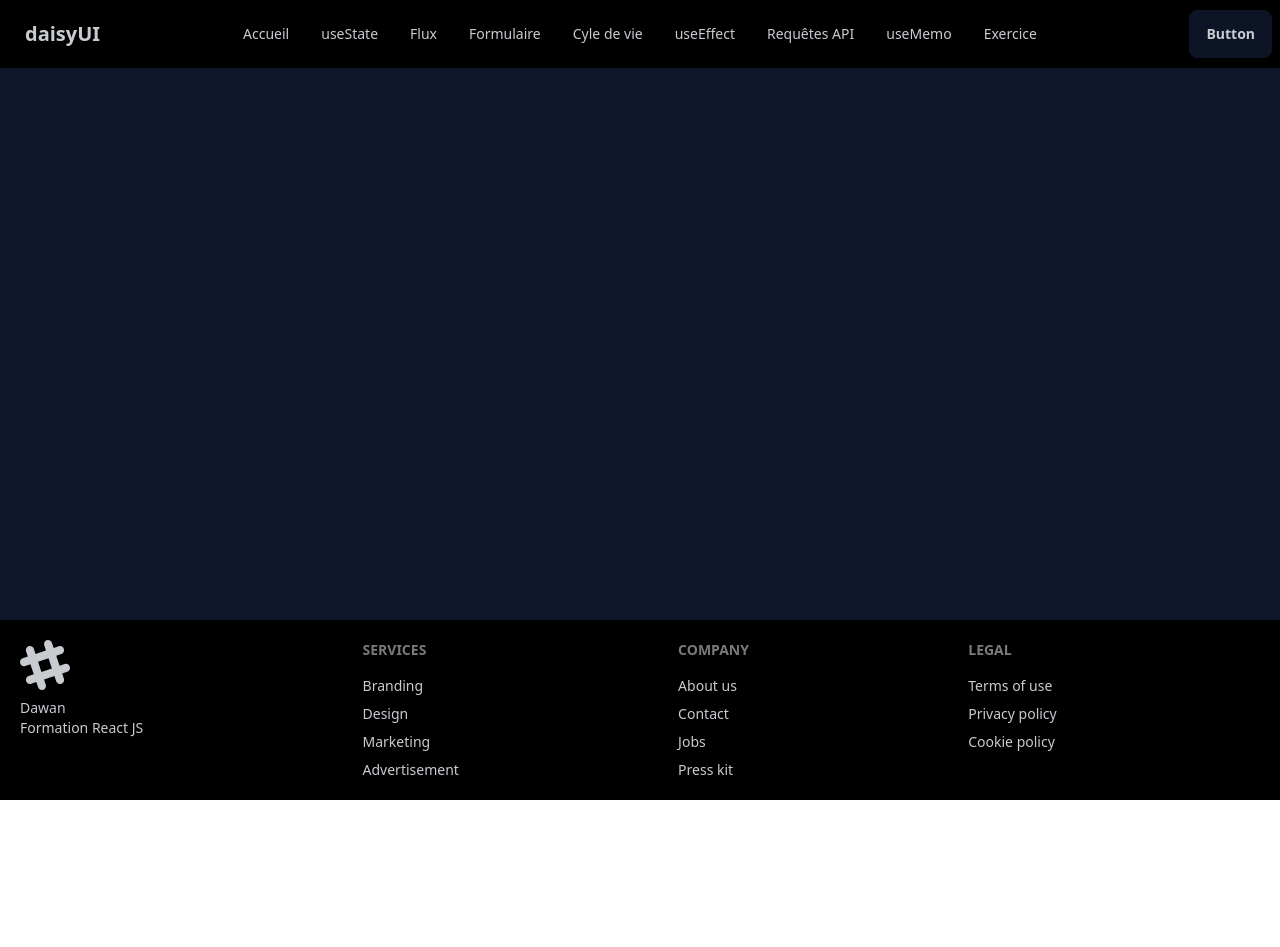
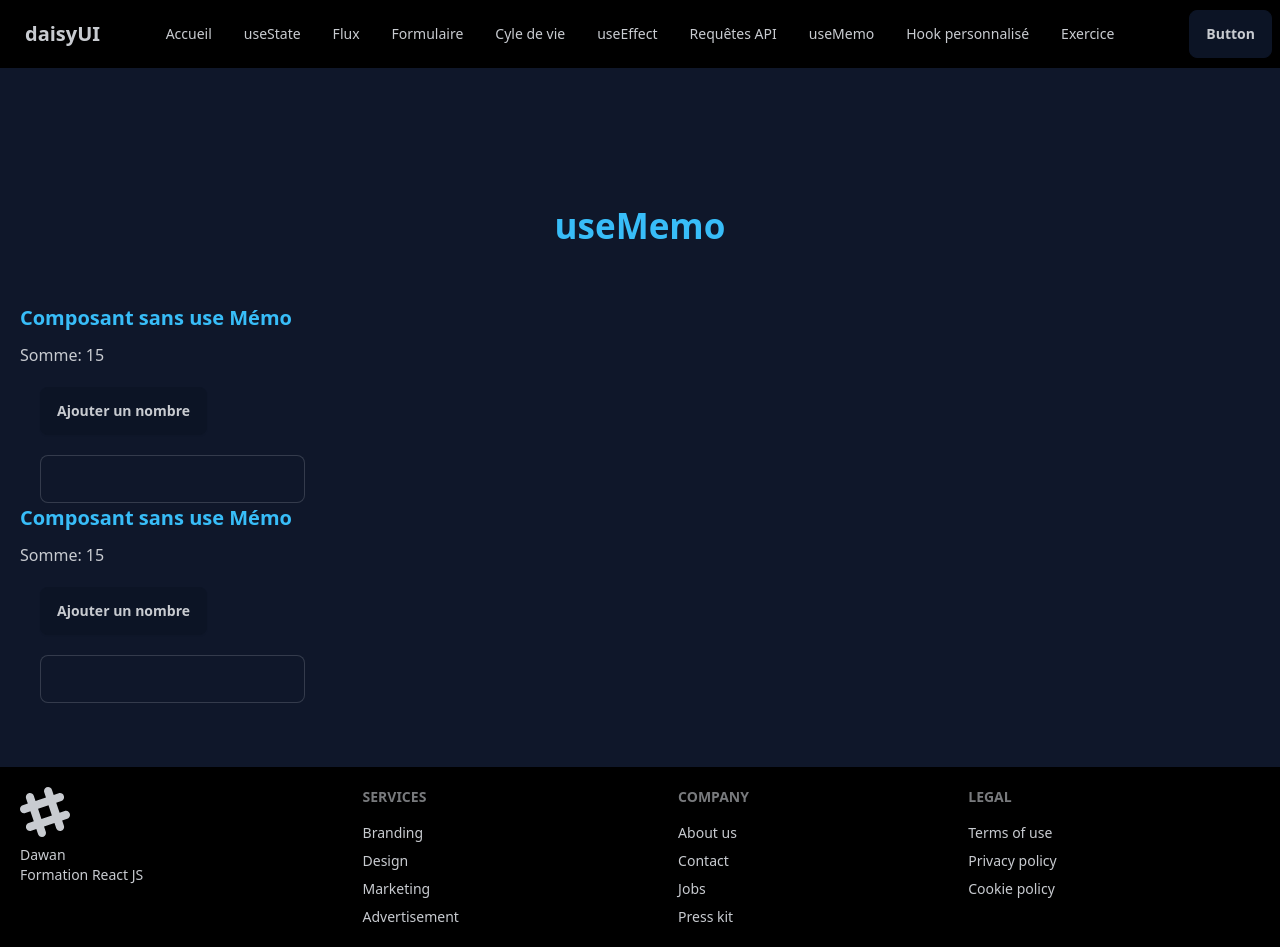
Before and after one commit to Kevin97231/React_202404, a React (Vite) app: page /use-memo in a window 1280 px wide. Before the commit the page ends 800 px from the top, so only its background shows below. Built offline with nearby package versions, Linux system fonts and the light colour scheme; the HTML template or start-up script is replaced by a standard one.

Commit message:
commit pause 15h30

```diff
--- a/src/App.css
+++ b/src/App.css
@@ -50,3 +50,18 @@ html, body {
   flex: 1;
   margin: 100px 5% 0;
 }
+
+h1 {
+  font-size: 35px;
+  font-weight: bold;
+  color: #38bdf8;
+  text-align: center;
+  margin-bottom: 50px;
+}
+
+h2 {
+  font-size: 20px;
+  font-weight: bold;
+  color: #38bdf8;
+  margin-bottom: 10px;
+}
--- a/src/App.jsx
+++ b/src/App.jsx
@@ -13,6 +13,7 @@ import { LifeCycle } from "./components/view/LifeCycle";
 import { HookUseEffect } from "./components/view/HookUseEffect";
 import { RequestHttp } from "./components/view/RequestHttp";
 import { HookUseMemo } from "./components/view/HookUseMemo";
+import { CustomHook } from "./components/view/CustomHook";
 
 function App() {
   return(
@@ -31,6 +32,7 @@ function App() {
               <Route path="use-effect" element={<HookUseEffect/>}/>
               <Route path="request-api" element={<RequestHttp/>}/>
               <Route path="use-memo" element={<HookUseMemo/>}/>
+              <Route path="custom-hook" element={<CustomHook/>}/>
             </Routes>
           </BrowserRouter>
         </div>
--- a/src/components/Navbar.jsx
+++ b/src/components/Navbar.jsx
@@ -49,6 +49,9 @@ function Navbar() {
                 <a href="/use-memo">useMemo</a>
               </li>
               <li>
+                <a href="/custom-hook">Hook personnalisé</a>
+              </li>
+              <li>
                 <a href="/exercice">Exercice</a>
               </li>
             </ul>
@@ -81,6 +84,9 @@ function Navbar() {
               <li>
                 <a href="/use-memo">useMemo</a>
               </li>
+              <li>
+                <a href="/custom-hook">Hook personnalisé</a>
+              </li>
             <li>
               <a href="/exercice">Exercice</a>
             </li>
--- /dev/null
+++ b/src/components/WithUseMemo.jsx
@@ -0,0 +1,33 @@
+import { useMemo, useState } from "react";
+
+export const WithUseMemo = () => {
+
+    const [numbers, setNumbers] = useState([1,2,3,4,5]);
+    const [inputValue, setInputValue] = useState('');
+
+    const addNumber = () => {
+        setNumbers([...numbers, Math.random() * 10])
+    }
+
+    const sum = useMemo( () => {
+        console.log("Calcul de la somme avec useMemo")
+        return numbers.reduce((total, element) => total + element)
+    }, [numbers])
+
+    return (
+        <>
+        <h2>Composant sans use Mémo</h2>
+        <p>Somme: {sum}</p>
+        <button className="btn m-5" onClick={addNumber}>Ajouter un nombre</button>
+        <div>
+          <input
+              className="mx-5 input input-bordered"
+              type="text"
+              value={inputValue}
+              onChange={(e) => setInputValue(e.target.value)}
+          />
+          {inputValue}
+        </div>
+      </>
+  );
+}
--- /dev/null
+++ b/src/components/WithoutUseMemo.jsx
@@ -0,0 +1,32 @@
+import { useState } from "react";
+
+export const WithoutUseMemo = () => {
+
+    const [numbers, setNumbers] = useState([1,2,3,4,5]);
+    const [inputValue, setInputValue] = useState('');
+
+    const sum = numbers.reduce((total, element) => total + element)
+
+    console.log("chargement du composant qui n'utilise pas useMemo")
+
+    const addNumber = () => {
+        setNumbers([...numbers, Math.random() * 10])
+    }
+
+    return (
+    <>
+      <h2>Composant sans use Mémo</h2>
+      <p>Somme: {sum}</p>
+      <button className="btn m-5" onClick={addNumber}>Ajouter un nombre</button>
+      <div>
+        <input
+            className="mx-5 input input-bordered"
+            type="text"
+            value={inputValue}
+            onChange={(e) => setInputValue(e.target.value)}
+        />
+        {inputValue}
+      </div>
+    </>
+  );
+}
--- /dev/null
+++ b/src/components/view/CustomHook.jsx
@@ -0,0 +1,49 @@
+/* eslint-disable no-unused-vars */
+/* eslint-disable react/no-unescaped-entities */
+import { useIncrement } from "../../hook/useIncrement";
+import { useToggle } from "../../hook/useToggle";
+
+export const CustomHook = () => {
+
+  const [checked, toggleChecked] = useToggle()
+
+  const { count, increment, decrement} = useIncrement({
+    initialValue: 5,
+    min: 0
+  })
+
+  return (
+    <>
+      <h1>Les hooks personnalisés</h1>
+
+      <p className="pb-2">
+        <strong>
+            <a href="https://usehooks.com/"></a>
+        </strong>
+      </p>
+      <h2>Cas de figure n°1</h2>
+      <p>
+        Dans une appli react on peut souvent avoir besoin de faire varier une valeur
+        entre vrai et faux (par exemple: afficher/masquer en fonction de la valeur d'une case à cocher)
+        Pour cela, on peut mettre en place un hook personnalisé
+      </p>
+
+      <div className="p-5">
+        <input type="checkbox"
+            checked={checked}
+            onChange={toggleChecked}
+        />
+        <p>{ checked && 'je suis coché'}</p>
+      </div>
+
+      <h2>Cas de figure n°1</h2>
+        <p>
+            Je veux utiliser un hook personnalisé pour incrémenter / décrémenter
+            une valeur
+        </p>
+        {count}
+        <button className="btn" onClick={increment}>Incrémenter</button>
+        <button className="btn" onClick={decrement}>Décrémenter</button>
+    </>
+  );
+}
--- a/src/components/view/HookUseMemo.jsx
+++ b/src/components/view/HookUseMemo.jsx
@@ -1,7 +1,12 @@
+import { WithUseMemo } from "../WithUseMemo";
+import { WithoutUseMemo } from "../WithoutUseMemo";
+
 export const HookUseMemo = () => {
   return (
     <>
-      {/* Contenu de votre composant */}
+      <h1>useMemo</h1>
+        <WithoutUseMemo/>
+        <WithUseMemo/>
     </>
   );
 }
--- /dev/null
+++ b/src/hook/useIncrement.jsx
@@ -0,0 +1,16 @@
+import { useState } from "react"
+
+export const useIncrement = ({initialValue = 0, max = Infinity, min = -Infinity}) => {
+
+    const [state, setState] = useState(initialValue)
+
+    const functionIncrement = () => setState(state < max ? state + 1 : state)
+    const functionDecrement = () => setState(state > min ? state - 1 : state)
+
+    return {
+        count: state,
+        increment: functionIncrement,
+        decrement: functionDecrement
+    }
+
+}
--- /dev/null
+++ b/src/hook/useToggle.jsx
@@ -0,0 +1,9 @@
+import { useState } from "react"
+
+export const useToggle = (initial = false) => {
+  const [state, setState] = useState(initial)
+  const toggle = () => setState(!state)
+
+  return [state, toggle]
+
+}
```
Also changed, not shown: src/hook/useAxios.jsx (added, +89 -0 lines).
